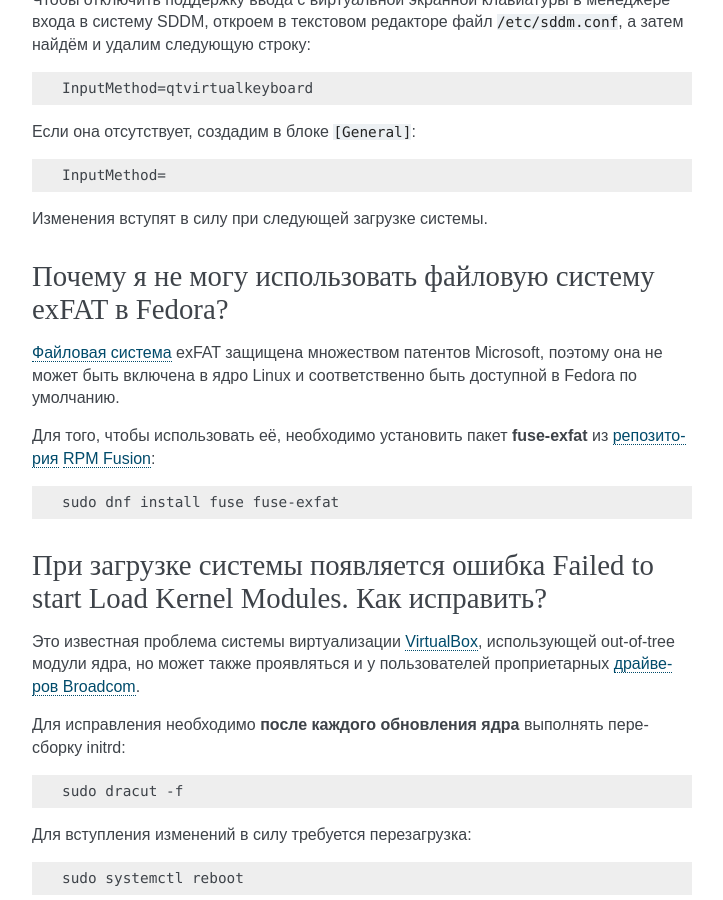
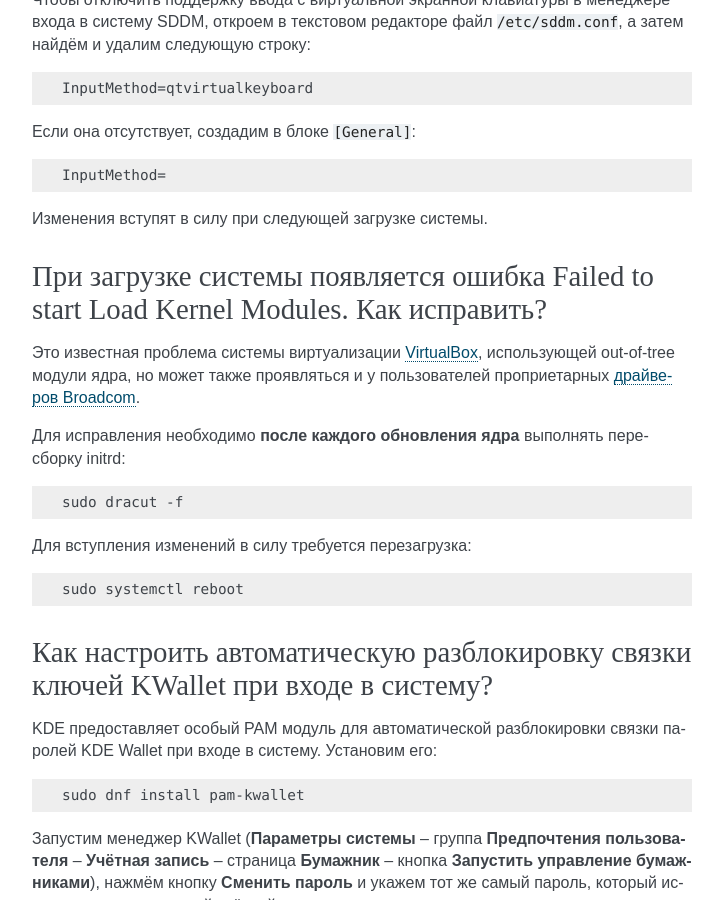
Before and after one commit to RussianFedora/FAQ, a Sphinx documentation site: the page built from source/using-system.rst, in a window 1280 px wide and 900 px high, scrolled down 5251 px. Shown: the whole window, without its empty margins (388-1111 px from the left). Built offline with Sphinx 7.4.7, drawn with Linux system fonts in a browser that asks for light colours; comment, search, counter and statistics services are not loaded; some of the changed text lies outside the part shown.

Commit message:
Removed exFAT question. (#76)

```diff
--- a/source/using-system.rst
+++ b/source/using-system.rst
@@ -336,20 +336,6 @@
     InputMethod=
 
 Изменения вступят в силу при следующей загрузке системы.
-
-.. index:: file system, fs, exfat, fuse
-.. _fedora-exfat:
-
-Почему я не могу использовать файловую систему exFAT в Fedora?
-===================================================================
-
-:ref:`Файловая система <fs-selection>` exFAT защищена множеством патентов Microsoft, поэтому она не может быть включена в ядро Linux и соответственно быть доступной в Fedora по умолчанию.
-
-Для того, чтобы использовать её, необходимо установить пакет **fuse-exfat** из :ref:`репозитория <3rd-repositories>` :ref:`RPM Fusion <rpmfusion>`:
-
-.. code-block:: text
-
-    sudo dnf install fuse fuse-exfat
 
 .. index:: systemd, failed to start modules, kernel, virtualbox
 .. _failed-to-start:
```
